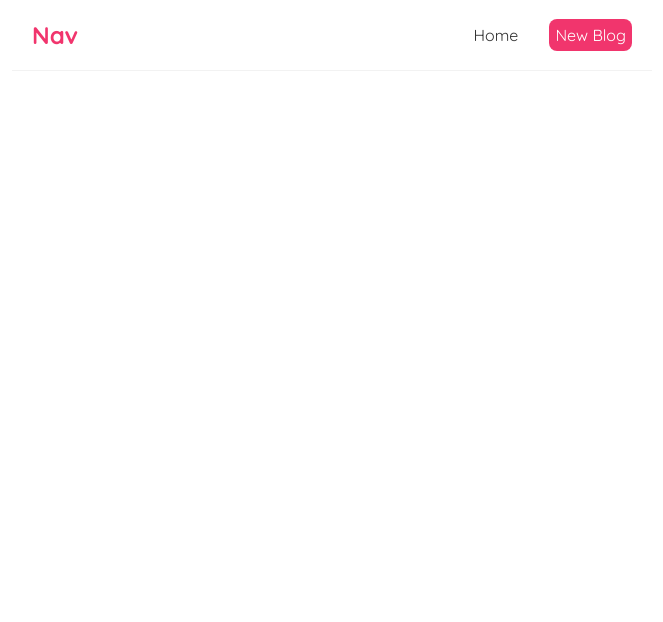
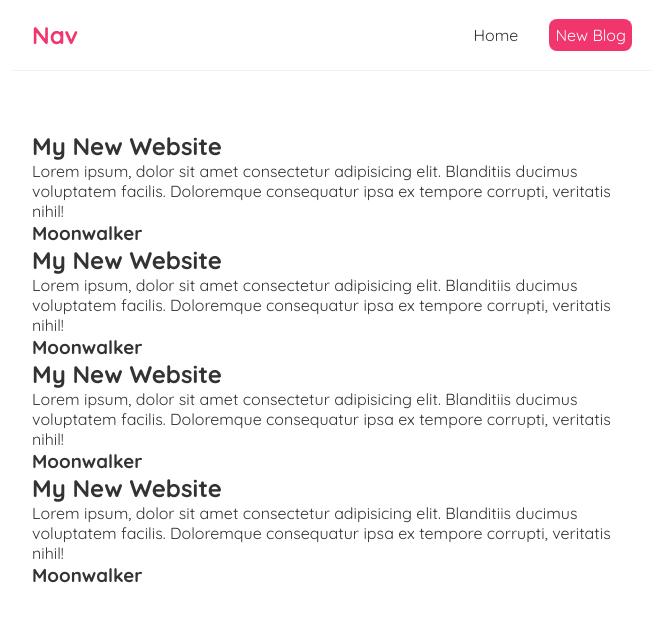
Before and after one commit to ShivaniAgarwal07/Blogging-App, a React (Create React App) app: page / in a window 1280 px wide. Shown: the top 622 px of the page, without its empty margins (308-971 px from the left). Built offline with nearby package versions, Linux system fonts and the light colour scheme.

Commit message:
blogs Listing via map()

```diff
--- a/src/Comps/home.js
+++ b/src/Comps/home.js
@@ -32,7 +32,20 @@ const Home = () => {
 
     return (
         <div className="home">
+           {/* using map() to iterate through blogs array to view  */}
+           {
+            blogs.map((blog)=>(
+        <div
 
+        // EACH element must have a unique key property :- react uses to track each item in DOM by key
+        key={blog.id}
+        className="blogs">
+                <h2>{blog.title}</h2>
+                <p>{blog.body}</p>
+                <h3>{blog.author}</h3>
+            </div>
+            ))
+           }
         </div>
      );
 }
```
